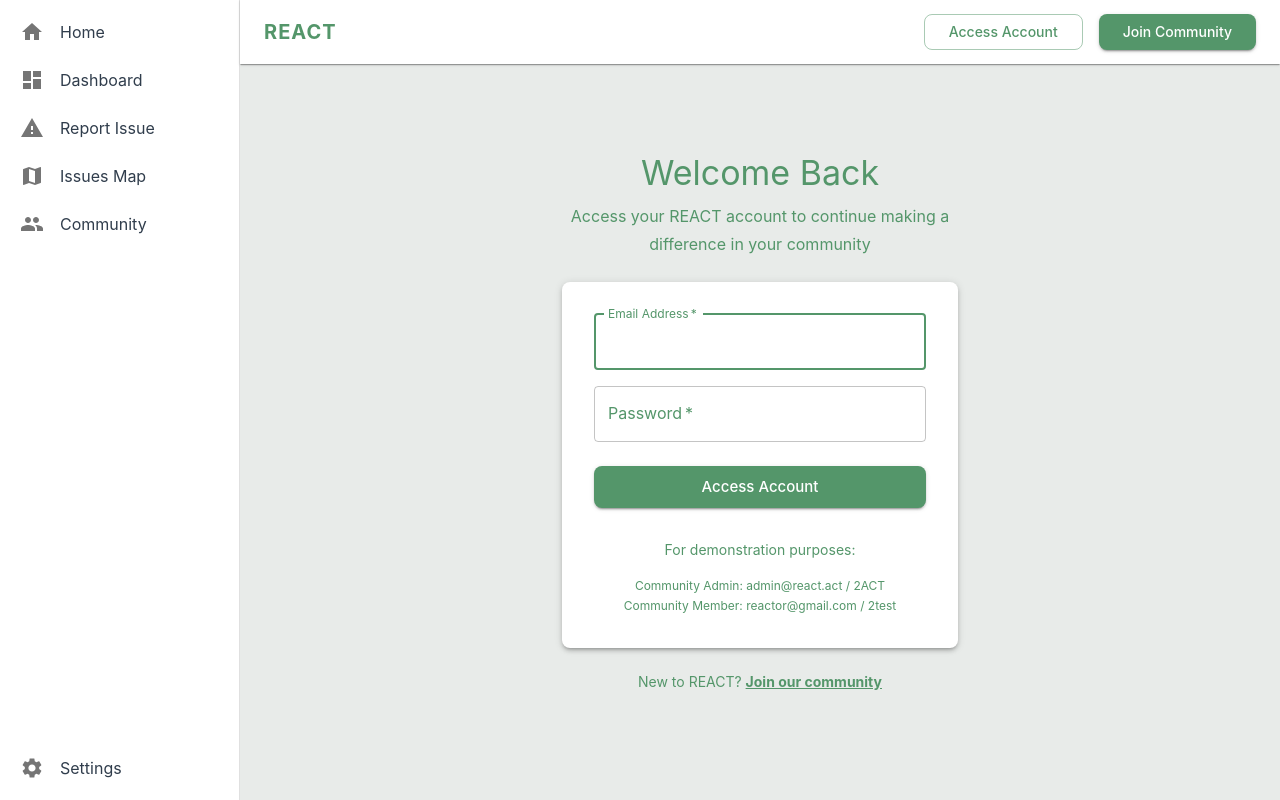
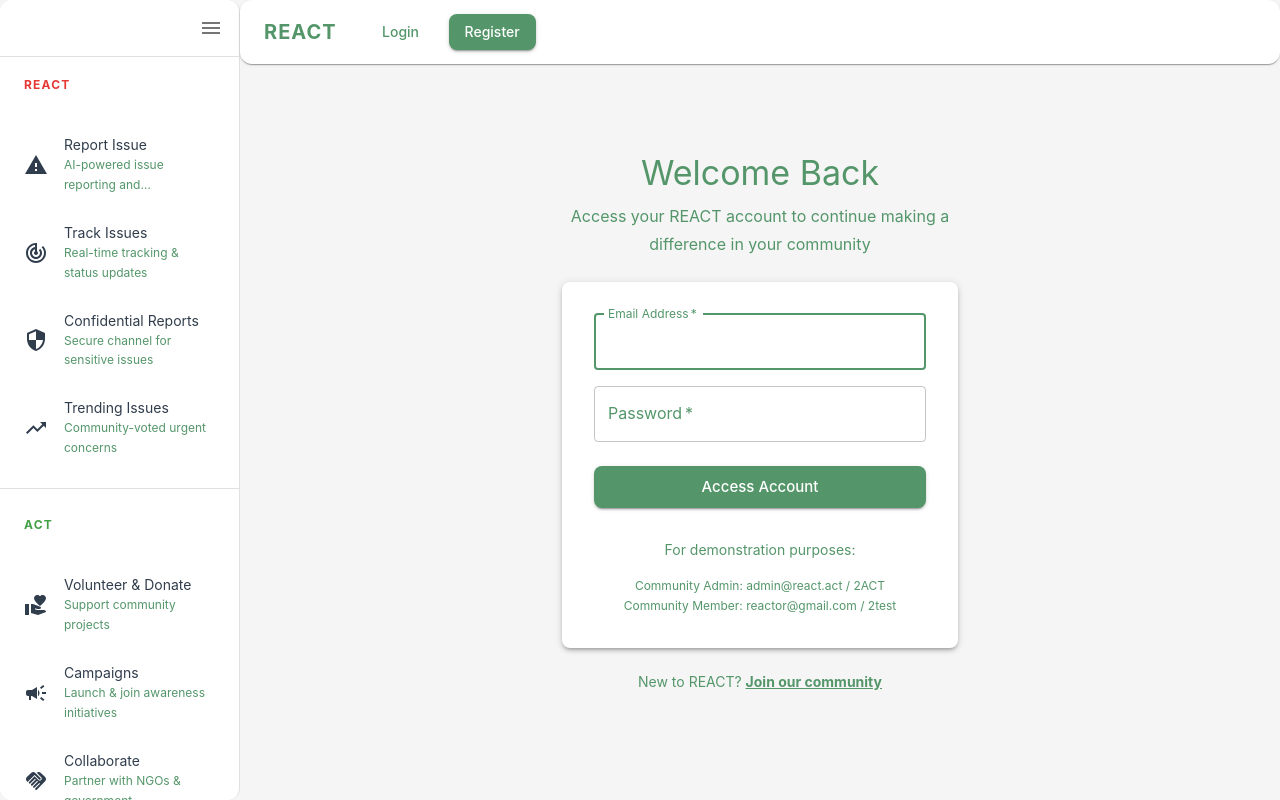
Before and after one commit to ujpm/REACT, a React (Vite) app: page /login in a window 1280 px wide. Built offline with nearby package versions, Linux system fonts and the light colour scheme.

Commit message:
－O－ fixing build errors and formatting code

```diff
--- a/src/App.tsx
+++ b/src/App.tsx
@@ -4,15 +4,27 @@ import { ThemeProvider, CssBaseline } from '@mui/material';
 import theme from './theme';
 import Layout from './components/layout/Layout';
 import LandingPage from './pages/Landing/LandingPage';
-import Dashboard from './pages/Dashboard/Dashboard';
 import Login from './pages/Auth/Login';
 import Register from './pages/Auth/Register';
-import ReportIssue from './pages/ReportIssue/ReportIssue';
-import { store } from './store';
+
+// REACT Features
+import ReportIssue from './pages/REACT/ReportIssue';
+import TrackIssues from './pages/REACT/TrackIssues';
+import ConfidentialReports from './pages/REACT/ConfidentialReports';
+import TrendingIssues from './pages/REACT/TrendingIssues';
+
+// ACT Features
+import Volunteer from './pages/ACT/Volunteer';
+import Campaigns from './pages/ACT/Campaigns';
+import Collaborate from './pages/ACT/Collaborate';
+import Achievements from './pages/ACT/Achievements';
+
+import { useSelector } from 'react-redux';
+import { RootState } from './store';
 
 // Protected Route component
 const ProtectedRoute: React.FC<{ children: React.ReactNode }> = ({ children }) => {
-  const isAuthenticated = store.getState().auth.isAuthenticated;
+  const isAuthenticated = useSelector((state: RootState) => state.auth.isAuthenticated);
   return isAuthenticated ? <>{children}</> : <Navigate to="/login" />;
 };
 
@@ -28,15 +40,7 @@ const App: React.FC = () => {
           <Route path="/login" element={<Login />} />
           <Route path="/register" element={<Register />} />
 
-          {/* Protected routes */}
-          <Route
-            path="/dashboard"
-            element={
-              <ProtectedRoute>
-                <Dashboard />
-              </ProtectedRoute>
-            }
-          />
+          {/* REACT Features */}
           <Route
             path="/report-issue"
             element={
@@ -45,6 +49,67 @@ const App: React.FC = () => {
               </ProtectedRoute>
             }
           />
+          <Route
+            path="/track-issues"
+            element={
+              <ProtectedRoute>
+                <TrackIssues />
+              </ProtectedRoute>
+            }
+          />
+          <Route
+            path="/confidential"
+            element={
+              <ProtectedRoute>
+                <ConfidentialReports />
+              </ProtectedRoute>
+            }
+          />
+          <Route
+            path="/trending"
+            element={
+              <ProtectedRoute>
+                <TrendingIssues />
+              </ProtectedRoute>
+            }
+          />
+
+          {/* ACT Features */}
+          <Route
+            path="/volunteer"
+            element={
+              <ProtectedRoute>
+                <Volunteer />
+              </ProtectedRoute>
+            }
+          />
+          <Route
+            path="/campaigns"
+            element={
+              <ProtectedRoute>
+                <Campaigns />
+              </ProtectedRoute>
+            }
+          />
+          <Route
+            path="/collaborate"
+            element={
+              <ProtectedRoute>
+                <Collaborate />
+              </ProtectedRoute>
+            }
+          />
+          <Route
+            path="/achievements"
+            element={
+              <ProtectedRoute>
+                <Achievements />
+              </ProtectedRoute>
+            }
+          />
+
+          {/* Fallback route */}
+          <Route path="*" element={<Navigate to="/" replace />} />
         </Routes>
       </Layout>
     </ThemeProvider>
--- a/src/components/layout/Header.tsx
+++ b/src/components/layout/Header.tsx
@@ -1,15 +1,35 @@
-import React from 'react';
-import { AppBar, Toolbar, Typography, Button, Stack } from '@mui/material';
-import { useNavigate } from 'react-router-dom';
+import React, { useState } from 'react';
+import { AppBar, Toolbar, Typography, Button, Stack, Tabs, Tab, Box } from '@mui/material';
+import { useNavigate, useLocation } from 'react-router-dom';
 import { useSelector, useDispatch } from 'react-redux';
 import { RootState } from '../../store';
 import { logout } from '../../store/slices/authSlice';
+import { FeatureType, navigationItems } from '../../config/navigation';
 
 const Header: React.FC = () => {
   const navigate = useNavigate();
+  const location = useLocation();
   const dispatch = useDispatch();
   const isAuthenticated = useSelector((state: RootState) => state.auth.isAuthenticated);
   const user = useSelector((state: RootState) => state.auth.user);
+
+  // Determine current feature type based on current path
+  const getCurrentFeatureType = (): FeatureType => {
+    const currentPath = location.pathname;
+    const currentNavItem = navigationItems.find(item => currentPath.startsWith(item.path));
+    return currentNavItem?.type || 'REACT';
+  };
+
+  const [featureType, setFeatureType] = useState<FeatureType>(getCurrentFeatureType());
+
+  const handleFeatureChange = (event: React.SyntheticEvent, newValue: FeatureType) => {
+    setFeatureType(newValue);
+    // Navigate to the first page of the selected feature type
+    const firstNavItem = navigationItems.find(item => item.type === newValue);
+    if (firstNavItem) {
+      navigate(firstNavItem.path);
+    }
+  };
 
   const handleLogout = () => {
     dispatch(logout());
@@ -31,69 +51,78 @@ const Header: React.FC = () => {
           variant="h6"
           component="div"
           sx={{
-            flexGrow: 1,
             cursor: 'pointer',
             color: 'primary.main',
             fontWeight: 'bold',
             letterSpacing: 1,
+            marginRight: 4
           }}
           onClick={() => navigate('/')}
         >
           REACT
         </Typography>
 
+        {isAuthenticated && (
+          <Tabs
+            value={featureType}
+            onChange={handleFeatureChange}
+            sx={{
+              marginRight: 'auto',
+              '& .MuiTab-root': {
+                fontSize: '1rem',
+                fontWeight: 'medium',
+              }
+            }}
+          >
+            <Tab
+              label="REACT"
+              value="REACT"
+              sx={{
+                color: 'error.main',
+                '&.Mui-selected': { color: 'error.main' }
+              }}
+            />
+            <Tab
+              label="ACT"
+              value="ACT"
+              sx={{
+                color: 'success.main',
+                '&.Mui-selected': { color: 'success.main' }
+              }}
+            />
+          </Tabs>
+        )}
+
         <Stack direction="row" spacing={2} alignItems="center">
           {isAuthenticated ? (
             <>
-              <Typography
-                variant="body2"
-                sx={{
-                  color: 'text.secondary',
-                  display: 'flex',
-                  alignItems: 'center',
-                  gap: 1
-                }}
-              >
-                Welcome, {user?.email?.split('@')[0]}
+              <Typography variant="body2" sx={{ color: 'text.secondary' }}>
+                Welcome, {user?.name || user?.email?.split('@')[0]}
               </Typography>
               <Button
                 variant="outlined"
                 color="primary"
+                size="small"
                 onClick={handleLogout}
-                sx={{
-                  borderRadius: 2,
-                  textTransform: 'none',
-                  px: 3
-                }}
               >
-                Exit Platform
+                Logout
               </Button>
             </>
           ) : (
             <>
               <Button
-                variant="outlined"
+                variant="text"
                 color="primary"
                 onClick={() => navigate('/login')}
-                sx={{
-                  borderRadius: 2,
-                  textTransform: 'none',
-                  px: 3
-                }}
               >
-                Access Account
+                Login
               </Button>
               <Button
                 variant="contained"
                 color="primary"
                 onClick={() => navigate('/register')}
-                sx={{
-                  borderRadius: 2,
-                  textTransform: 'none',
-                  px: 3
-                }}
               >
-                Join Community
+                Register
               </Button>
             </>
           )}
--- a/src/components/layout/Sidebar.tsx
+++ b/src/components/layout/Sidebar.tsx
@@ -15,204 +15,164 @@ import {
   DialogActions,
   Button,
   Typography,
+  Divider,
+  Tooltip,
   alpha,
 } from '@mui/material';
-import {
-  Menu as MenuIcon,
-  Dashboard as DashboardIcon,
-  ReportProblem as ReportIcon,
-  Map as MapIcon,
-  People as CommunityIcon,
-  Settings as SettingsIcon,
-  Home as HomeIcon,
-} from '@mui/icons-material';
+import { Menu as MenuIcon } from '@mui/icons-material';
 import { useNavigate, useLocation } from 'react-router-dom';
 import { useSelector } from 'react-redux';
 import { RootState } from '../../store';
+import { navigationItems, FeatureType } from '../../config/navigation';
 
 const drawerWidth = 240;
 const closedDrawerWidth = 65;
-
-const menuItems = [
-  { text: 'Home', icon: <HomeIcon />, path: '/', protected: false },
-  { text: 'Dashboard', icon: <DashboardIcon />, path: '/dashboard', protected: true },
-  { text: 'Report Issue', icon: <ReportIcon />, path: '/report-issue', protected: true },
-  { text: 'Issues Map', icon: <MapIcon />, path: '/issues-map', protected: true },
-  { text: 'Community', icon: <CommunityIcon />, path: '/community', protected: true },
-];
 
 const Sidebar: React.FC = () => {
   const theme = useTheme();
   const navigate = useNavigate();
   const location = useLocation();
   const isMobile = useMediaQuery(theme.breakpoints.down('sm'));
-  const [isOpen, setIsOpen] = useState(false);
+  const [isOpen, setIsOpen] = useState(!isMobile);
   const [loginDialog, setLoginDialog] = useState(false);
-  const [selectedPath, setSelectedPath] = useState('');
   const isAuthenticated = useSelector((state: RootState) => state.auth.isAuthenticated);
-
-  const handleDrawerToggle = () => {
-    setIsOpen(!isOpen);
-  };
 
   const handleNavigation = (path: string, isProtected: boolean) => {
     if (isProtected && !isAuthenticated) {
-      setSelectedPath(path);
       setLoginDialog(true);
-    } else {
+      return;
+    }
     navigate(path);
+    if (isMobile) {
+      setIsOpen(false);
     }
   };
 
-  const handleLogin = () => {
-    setLoginDialog(false);
-    navigate('/login', { state: { returnUrl: selectedPath } });
+  const getFeatureColor = (type: FeatureType) => {
+    return type === 'REACT' ? theme.palette.error.main : theme.palette.success.main;
   };
 
   const drawer = (
-    <Box
+    <Box sx={{ overflow: 'auto', height: '100%' }}>
+      <Box sx={{ display: 'flex', justifyContent: 'flex-end', p: 1 }}>
+        <IconButton onClick={() => setIsOpen(!isOpen)}>
+          <MenuIcon />
+        </IconButton>
+      </Box>
+      <Divider />
+      {['REACT', 'ACT'].map((featureType) => (
+        <React.Fragment key={featureType}>
+          <Typography
+            variant="overline"
             sx={{
-        height: '100%',
-        display: 'flex',
-        flexDirection: 'column',
-        overflow: 'hidden',
+              px: 3,
+              py: 1.5,
+              display: 'block',
+              color: getFeatureColor(featureType as FeatureType),
+              fontWeight: 'bold',
             }}
           >
+            {featureType}
+          </Typography>
           <List>
-        {menuItems.map((item) => (
+            {navigationItems
+              .filter((item) => item.type === featureType)
+              .map((item) => {
+                const Icon = item.icon;
+                const isSelected = location.pathname === item.path;
+                return (
+                  <Tooltip
+                    key={item.id}
+                    title={isOpen ? '' : `${item.title} - ${item.description}`}
+                    placement="right"
+                  >
                     <ListItem
-            key={item.text}
-            onClick={() => handleNavigation(item.path, item.protected)}
+                      button
+                      onClick={() => handleNavigation(item.path, true)}
                       sx={{
-              minHeight: 48,
-              px: 2.5,
-              cursor: 'pointer',
-              transition: theme.transitions.create(['background-color', 'color', 'padding'], {
-                duration: theme.transitions.duration.standard,
-              }),
+                        px: 3,
+                        py: 1,
+                        backgroundColor: isSelected
+                          ? alpha(getFeatureColor(item.type), 0.1)
+                          : 'transparent',
                         '&:hover': {
-                backgroundColor: alpha(theme.palette.primary.main, 0.08),
-                paddingLeft: 3,
-                '& .MuiListItemIcon-root': {
-                  color: theme.palette.primary.main,
-                },
-                '& .MuiListItemText-root': {
-                  color: theme.palette.primary.main,
-                },
-              },
-              ...(location.pathname === item.path && {
-                backgroundColor: alpha(theme.palette.primary.main, 0.12),
-                '& .MuiListItemIcon-root': {
-                  color: theme.palette.primary.main,
-                },
-                '& .MuiListItemText-root': {
-                  color: theme.palette.primary.main,
-                },
-              }),
-            }}
-          >
-            <ListItemIcon
-              sx={{
-                minWidth: 0,
-                mr: isOpen ? 2 : 'auto',
-                justifyContent: 'center',
-                transition: theme.transitions.create(['margin', 'color'], {
-                  duration: theme.transitions.duration.standard,
-                }),
-              }}
-            >
-              {item.icon}
-            </ListItemIcon>
-            <ListItemText
-              primary={item.text}
-              sx={{
-                opacity: isOpen ? 1 : 0,
-                transition: theme.transitions.create(['opacity', 'transform'], {
-                  duration: theme.transitions.duration.standard,
-                }),
-                transform: isOpen ? 'translateX(0)' : 'translateX(-10px)',
-                whiteSpace: 'nowrap',
-              }}
-            />
-          </ListItem>
-        ))}
-      </List>
-
-      {/* Settings at the bottom */}
-      <List sx={{ marginTop: 'auto' }}>
-        <ListItem
-          onClick={() => handleNavigation('/settings', true)}
-          sx={{
-            minHeight: 48,
-            px: 2.5,
-            cursor: 'pointer',
-            transition: theme.transitions.create(['background-color', 'color', 'padding'], {
-              duration: theme.transitions.duration.standard,
-            }),
-            '&:hover': {
-              backgroundColor: alpha(theme.palette.primary.main, 0.08),
-              paddingLeft: 3,
-              '& .MuiListItemIcon-root': {
-                color: theme.palette.primary.main,
-              },
-              '& .MuiListItemText-root': {
-                color: theme.palette.primary.main,
-              },
+                          backgroundColor: alpha(getFeatureColor(item.type), 0.05),
                         },
                       }}
                     >
                       <ListItemIcon
                         sx={{
-              minWidth: 0,
-              mr: isOpen ? 2 : 'auto',
-              justifyContent: 'center',
-              transition: theme.transitions.create(['margin', 'color'], {
-                duration: theme.transitions.duration.standard,
-              }),
+                          minWidth: 40,
+                          color: isSelected ? getFeatureColor(item.type) : 'inherit',
                         }}
                       >
-            <SettingsIcon />
+                        <Icon />
                       </ListItemIcon>
+                      {isOpen && (
                         <ListItemText
-            primary="Settings"
-            sx={{
-              opacity: isOpen ? 1 : 0,
-              transition: theme.transitions.create(['opacity', 'transform'], {
-                duration: theme.transitions.duration.standard,
-              }),
-              transform: isOpen ? 'translateX(0)' : 'translateX(-10px)',
-              whiteSpace: 'nowrap',
+                          primary={item.title}
+                          secondary={item.description}
+                          primaryTypographyProps={{
+                            variant: 'body2',
+                            color: isSelected ? getFeatureColor(item.type) : 'inherit',
+                          }}
+                          secondaryTypographyProps={{
+                            variant: 'caption',
+                            sx: { display: '-webkit-box', WebkitLineClamp: 2, WebkitBoxOrient: 'vertical', overflow: 'hidden' },
                           }}
                         />
+                      )}
                     </ListItem>
+                  </Tooltip>
+                );
+              })}
           </List>
+          <Divider sx={{ my: 1 }} />
+        </React.Fragment>
+      ))}
+    </Box>
+  );
 
-      {/* Login Dialog */}
-      <Dialog
-        open={loginDialog}
-        onClose={() => setLoginDialog(false)}
-        aria-labelledby="auth-dialog-title"
-        PaperProps={{
-          sx: {
-            borderRadius: 2,
-            p: 1,
+  return (
+    <>
+      <Drawer
+        variant={isMobile ? 'temporary' : 'permanent'}
+        open={isOpen}
+        onClose={() => setIsOpen(false)}
+        sx={{
+          width: isOpen ? drawerWidth : closedDrawerWidth,
+          flexShrink: 0,
+          '& .MuiDrawer-paper': {
+            width: isOpen ? drawerWidth : closedDrawerWidth,
+            boxSizing: 'border-box',
+            transition: theme.transitions.create('width', {
+              easing: theme.transitions.easing.sharp,
+              duration: theme.transitions.duration.enteringScreen,
+            }),
           },
         }}
       >
-        <DialogTitle id="auth-dialog-title" sx={{ color: 'primary.main' }}>
-          Secure Access Required
-        </DialogTitle>
+        {drawer}
+      </Drawer>
+
+      <Dialog open={loginDialog} onClose={() => setLoginDialog(false)}>
+        <DialogTitle>Authentication Required</DialogTitle>
         <DialogContent>
-          <Typography sx={{ mb: 2 }}>
-            At REACT, ensuring the authenticity and security of community data is our mission. To maintain the integrity of our platform, we verify all users before granting access to this feature.
-          </Typography>
-          <Typography variant="subtitle2" color="text.secondary">
-            Would you like to join our community or access your existing account?
+          <Typography>
+            Please log in or register to access this feature.
           </Typography>
         </DialogContent>
         <DialogActions>
-          <Button onClick={() => setLoginDialog(false)} color="inherit">
-            Not Now
+          <Button onClick={() => setLoginDialog(false)}>Cancel</Button>
+          <Button
+            onClick={() => {
+              setLoginDialog(false);
+              navigate('/login');
+            }}
+            variant="contained"
+            color="primary"
+          >
+            Login
           </Button>
           <Button
             onClick={() => {
@@ -222,59 +182,10 @@ const Sidebar: React.FC = () => {
             variant="outlined"
             color="primary"
           >
-            Join Community
-          </Button>
-          <Button
-            onClick={handleLogin}
-            variant="contained"
-            color="primary"
-          >
-            Access Account
+            Register
           </Button>
         </DialogActions>
       </Dialog>
-    </Box>
-  );
-
-  return (
-    <>
-      <IconButton
-        color="inherit"
-        aria-label="open drawer"
-        edge="start"
-        onClick={handleDrawerToggle}
-        sx={{
-          position: 'fixed',
-          left: theme.spacing(2),
-          top: theme.spacing(2),
-          zIndex: theme.zIndex.drawer + 2,
-          display: { sm: 'none' },
-        }}
-      >
-        <MenuIcon />
-      </IconButton>
-      <Drawer
-        variant={isMobile ? 'temporary' : 'permanent'}
-        open={isOpen}
-        onClose={handleDrawerToggle}
-        onMouseEnter={() => !isMobile && setIsOpen(true)}
-        onMouseLeave={() => !isMobile && setIsOpen(false)}
-        sx={{
-          width: isOpen ? drawerWidth : closedDrawerWidth,
-          flexShrink: 0,
-          '& .MuiDrawer-paper': {
-            width: isOpen ? drawerWidth : closedDrawerWidth,
-            boxSizing: 'border-box',
-            overflowX: 'hidden',
-            transition: theme.transitions.create(['width'], {
-              duration: theme.transitions.duration.standard,
-              easing: theme.transitions.easing.sharp,
-            }),
-          },
-        }}
-      >
-        {drawer}
-      </Drawer>
     </>
   );
 };
--- /dev/null
+++ b/src/config/navigation.ts
@@ -0,0 +1,90 @@
+import { SvgIconComponent } from '@mui/icons-material';
+import ReportProblemIcon from '@mui/icons-material/ReportProblem';
+import TrackChangesIcon from '@mui/icons-material/TrackChanges';
+import SecurityIcon from '@mui/icons-material/Security';
+import TrendingUpIcon from '@mui/icons-material/TrendingUp';
+import VolunteerActivismIcon from '@mui/icons-material/VolunteerActivism';
+import CampaignIcon from '@mui/icons-material/Campaign';
+import HandshakeIcon from '@mui/icons-material/Handshake';
+import EmojiEventsIcon from '@mui/icons-material/EmojiEvents';
+
+export type FeatureType = 'REACT' | 'ACT';
+
+export interface NavItem {
+  id: string;
+  title: string;
+  path: string;
+  icon: SvgIconComponent;
+  type: FeatureType;
+  description: string;
+}
+
+export const navigationItems: NavItem[] = [
+  // REACT Features
+  {
+    id: 'report-issue',
+    title: 'Report Issue',
+    path: '/report-issue',
+    icon: ReportProblemIcon,
+    type: 'REACT',
+    description: 'AI-powered issue reporting and categorization'
+  },
+  {
+    id: 'track-issues',
+    title: 'Track Issues',
+    path: '/track-issues',
+    icon: TrackChangesIcon,
+    type: 'REACT',
+    description: 'Real-time tracking & status updates'
+  },
+  {
+    id: 'confidential',
+    title: 'Confidential Reports',
+    path: '/confidential',
+    icon: SecurityIcon,
+    type: 'REACT',
+    description: 'Secure channel for sensitive issues'
+  },
+  {
+    id: 'trending',
+    title: 'Trending Issues',
+    path: '/trending',
+    icon: TrendingUpIcon,
+    type: 'REACT',
+    description: 'Community-voted urgent concerns'
+  },
+
+  // ACT Features
+  {
+    id: 'volunteer',
+    title: 'Volunteer & Donate',
+    path: '/volunteer',
+    icon: VolunteerActivismIcon,
+    type: 'ACT',
+    description: 'Support community projects'
+  },
+  {
+    id: 'campaigns',
+    title: 'Campaigns',
+    path: '/campaigns',
+    icon: CampaignIcon,
+    type: 'ACT',
+    description: 'Launch & join awareness initiatives'
+  },
+  {
+    id: 'collaborate',
+    title: 'Collaborate',
+    path: '/collaborate',
+    icon: HandshakeIcon,
+    type: 'ACT',
+    description: 'Partner with NGOs & government'
+  },
+  {
+    id: 'achievements',
+    title: 'Achievements',
+    path: '/achievements',
+    icon: EmojiEventsIcon,
+    type: 'ACT',
+    description: 'View rewards and recognition'
+  }
+];
--- a/src/theme.ts
+++ b/src/theme.ts
@@ -3,20 +3,22 @@ import { createTheme } from '@mui/material/styles';
 const theme = createTheme({
   palette: {
     primary: {
-      main: '#54966a', // Green - Primary brand color for main actions and headers
-      light: '#e8ebe9', // Light gray - Background and subtle elements
+      main: '#54966a', // Green - Primary brand color
+      light: '#e8ebe9',
     },
     secondary: {
-      main: '#303d4c', // Navy blue - Secondary elements and text
+      main: '#303d4c', // Navy blue - Secondary elements
     },
     error: {
-      main: '#eb343a', // Red - Error states and important alerts
+      main: '#e53935', // Red - REACT feature color
+      light: '#ffebee',
     },
     success: {
-      main: '#afbc0e', // Lime - Success states and positive actions
+      main: '#43a047', // Green - ACT feature color
+      light: '#e8f5e9',
     },
     background: {
-      default: '#e8ebe9',
+      default: '#f5f5f5',
       paper: '#ffffff',
     },
     text: {
@@ -34,6 +36,23 @@ const theme = createTheme({
       'Arial',
       'sans-serif',
     ].join(','),
+    h5: {
+      fontWeight: 600,
+    },
+    body1: {
+      fontSize: '1rem',
+    },
+    body2: {
+      fontSize: '0.875rem',
+    },
+    caption: {
+      fontSize: '0.75rem',
+    },
+    overline: {
+      fontSize: '0.75rem',
+      fontWeight: 600,
+      letterSpacing: '0.1em',
+    },
   },
   components: {
     MuiButton: {
@@ -41,6 +60,21 @@ const theme = createTheme({
         root: {
           borderRadius: 8,
           textTransform: 'none',
+          fontWeight: 500,
+        },
+      },
+    },
+    MuiPaper: {
+      styleOverrides: {
+        root: {
+          borderRadius: 12,
+        },
+      },
+    },
+    MuiListItem: {
+      styleOverrides: {
+        root: {
+          borderRadius: 8,
         },
       },
     },
```
Also changed, not shown: src/store/slices/authSlice.ts (+19 -27 lines). Lines whose indentation alone changed are shown as unchanged.
